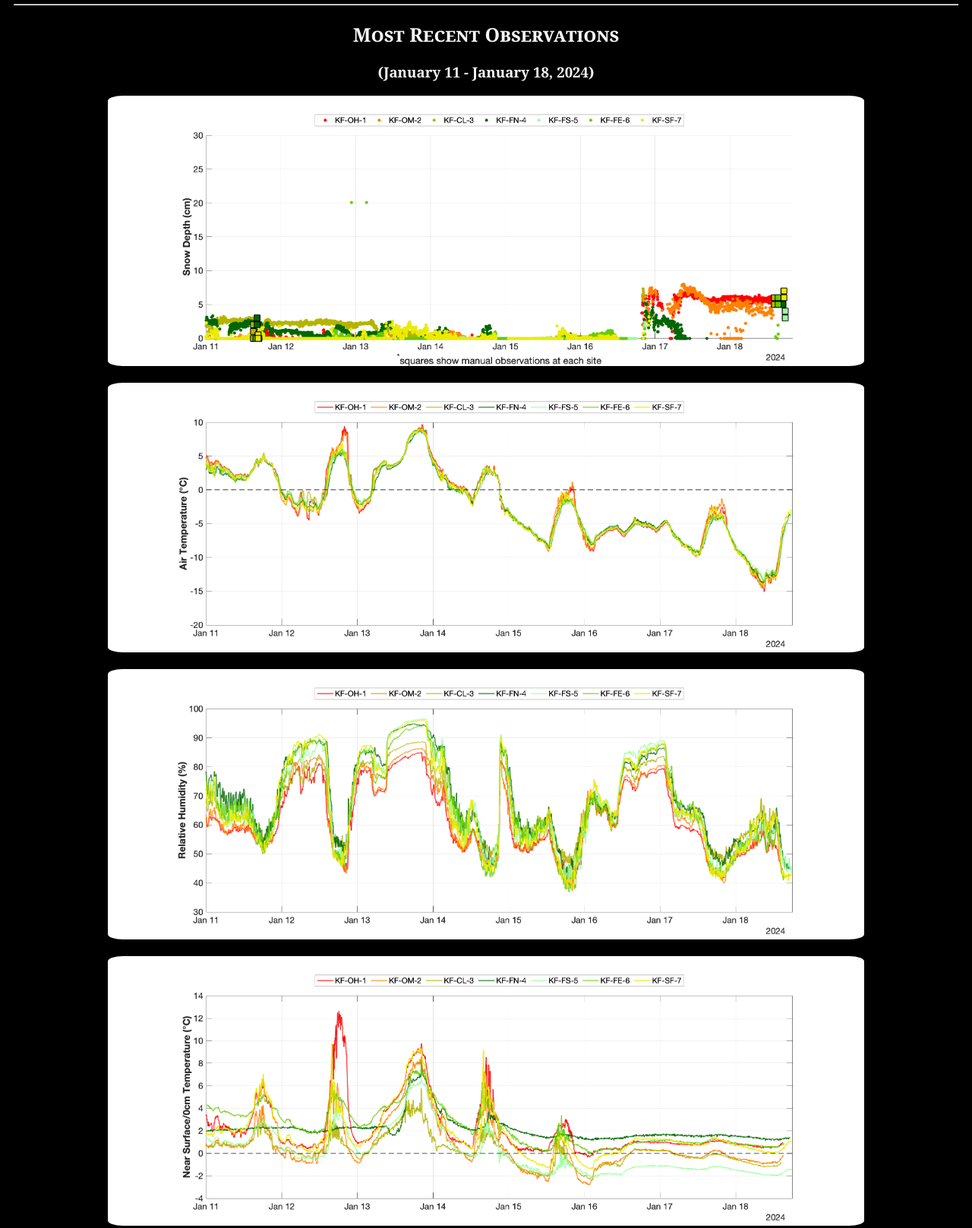
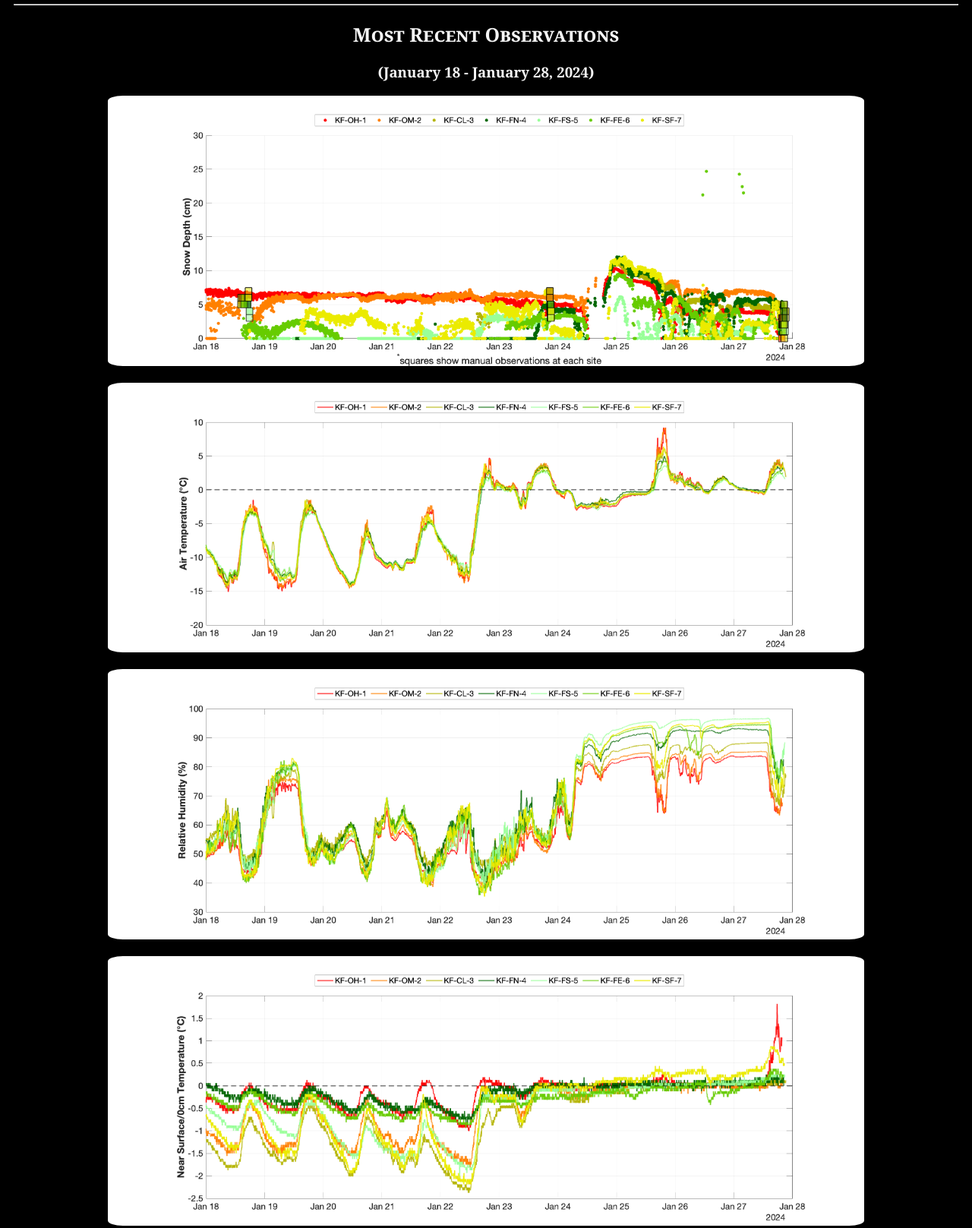
Before and after one commit to jjohns60/jjohns60.github.io, a plain HTML site: page kingman_project.html in a window 1280 px wide. Shown: the part 1740-3357 px from the top of the page at 76% size. Drawn offline with Linux system fonts and the light colour scheme.

Commit message:
added recent kingman plots

```diff
--- a/kingman_project.html
+++ b/kingman_project.html
@@ -39,7 +39,7 @@
 
         <hr>
         <h2 style="text-align: center;">Take a Closer Look at Each Site</h2>
-        <h3 style="text-align: center;">(shown site images are from January 18, 2024)</h3>
+        <h3 style="text-align: center;">(shown site images are from January 27, 2024)</h3>
 
         <div class="row">
 
@@ -145,24 +145,24 @@
 
         <hr>
         <h2 style="text-align: center;">Most Recent Observations</h2>
-        <h3 style="text-align: center;">(January 11 - January 18, 2024)</h3>
+        <h3 style="text-align: center;">(January 18 - January 28, 2024)</h3>
 
-        <img src="kingman_plots/2024-01-11_2024-01-18/SNWD_cm.png" class="center" width="80%" height="auto" style="border-radius: 2%;" alt="">
+        <img src="kingman_plots/2024-01-18_2024-01-28/SNWD_cm.png" class="center" width="80%" height="auto" style="border-radius: 2%;" alt="">
         <br>
 
-        <img src="kingman_plots/2024-01-11_2024-01-18/Tair_C.png" class="center" width="80%" height="auto" style="border-radius: 2%;" alt="">
+        <img src="kingman_plots/2024-01-18_2024-01-28/Tair_C.png" class="center" width="80%" height="auto" style="border-radius: 2%;" alt="">
         <br>
 
-        <img src="kingman_plots/2024-01-11_2024-01-18/RH_p.png" class="center" width="80%" height="auto" style="border-radius: 2%;" alt="">
+        <img src="kingman_plots/2024-01-18_2024-01-28/RH_p.png" class="center" width="80%" height="auto" style="border-radius: 2%;" alt="">
         <br>
 
-        <img src="kingman_plots/2024-01-11_2024-01-18/T0_C.png" class="center" width="80%" height="auto" style="border-radius: 2%;" alt="">
+        <img src="kingman_plots/2024-01-18_2024-01-28/T0_C.png" class="center" width="80%" height="auto" style="border-radius: 2%;" alt="">
         <br>
 
-        <img src="kingman_plots/2024-01-11_2024-01-18/T5s_C.png" class="center" width="80%" height="auto" style="border-radius: 2%;" alt="">
+        <img src="kingman_plots/2024-01-18_2024-01-28/T5s_C.png" class="center" width="80%" height="auto" style="border-radius: 2%;" alt="">
         <br>
 
-        <img src="kingman_plots/2024-01-11_2024-01-18/T15s_C.png" class="center" width="80%" height="auto" style="border-radius: 2%;" alt="">
+        <img src="kingman_plots/2024-01-18_2024-01-28/T15s_C.png" class="center" width="80%" height="auto" style="border-radius: 2%;" alt="">
         <br>
 
         <hr>
```
Also changed, not shown: kingman_plots/2024-01-18_2024-01-28/RH_p.png (added), kingman_plots/2024-01-18_2024-01-28/SNWD_cm.png (added), kingman_plots/2024-01-18_2024-01-28/T0_C.png (added), kingman_plots/2024-01-18_2024-01-28/T15s_C.png (added), kingman_plots/2024-01-18_2024-01-28/T5s_C.png (added), kingman_plots/2024-01-18_2024-01-28/Tair_C.png (added), 3 other files.
